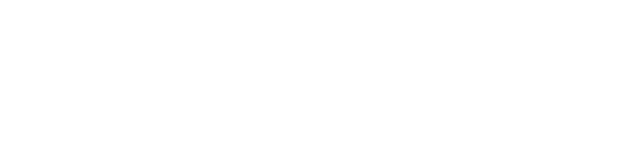
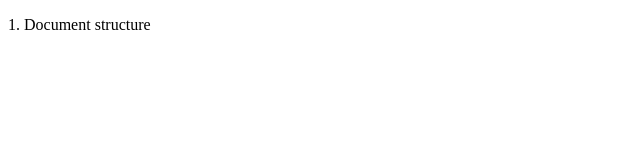
Before and after one commit to ReneKrewinkel/educom-html-1680531177, a plain HTML site: page index.html in a window 1280 px wide. Shown: the whole page, without its empty margins (0-640 px from the left). Drawn offline with Linux system fonts and the light colour scheme.

Commit message:
Opdracht-1#1

```diff
--- a/index.html
+++ b/index.html
@@ -6,6 +6,8 @@
     <meta name="viewport" content="width=device-width, initial-scale=1.0">
     <title>Introductie HTML</title>
 </head>
+<p>1. Document  structure
+</p>
 <body>
 
 </body>
```
